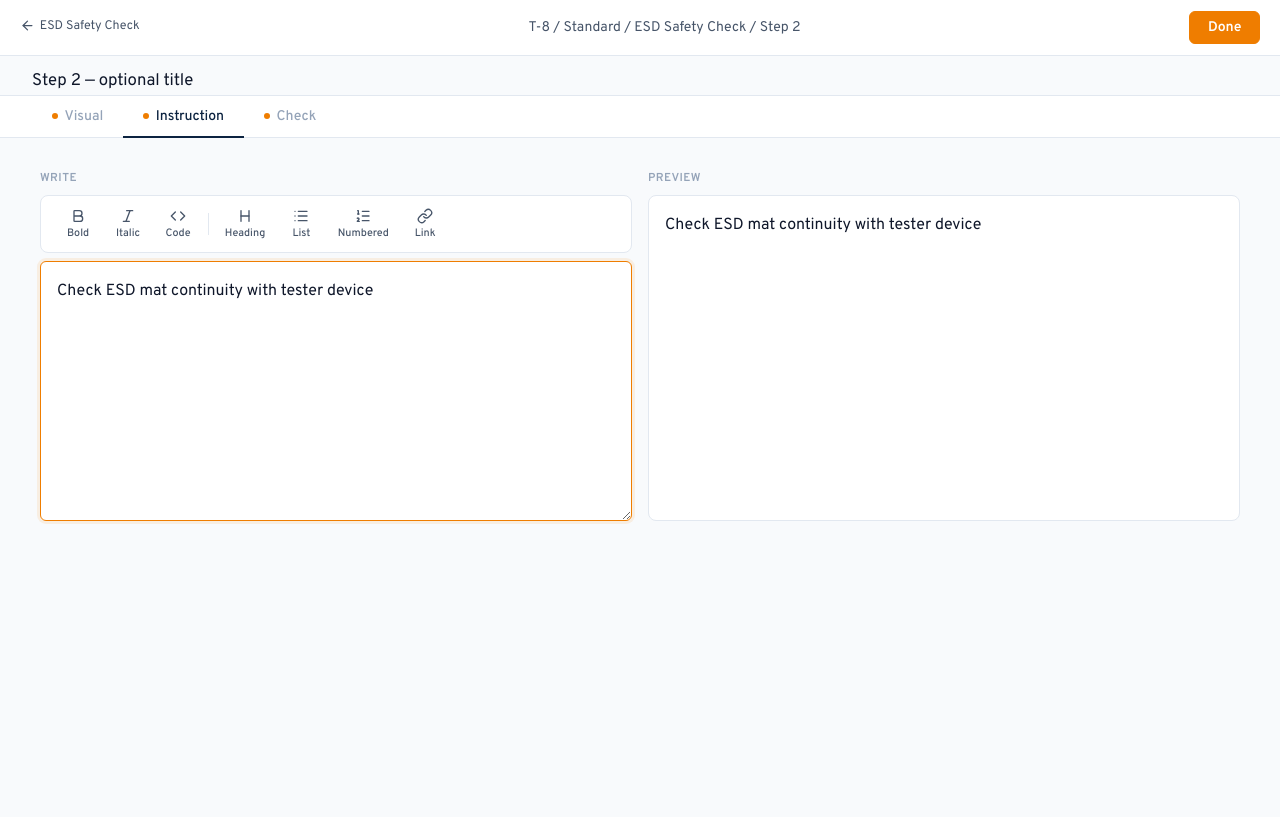
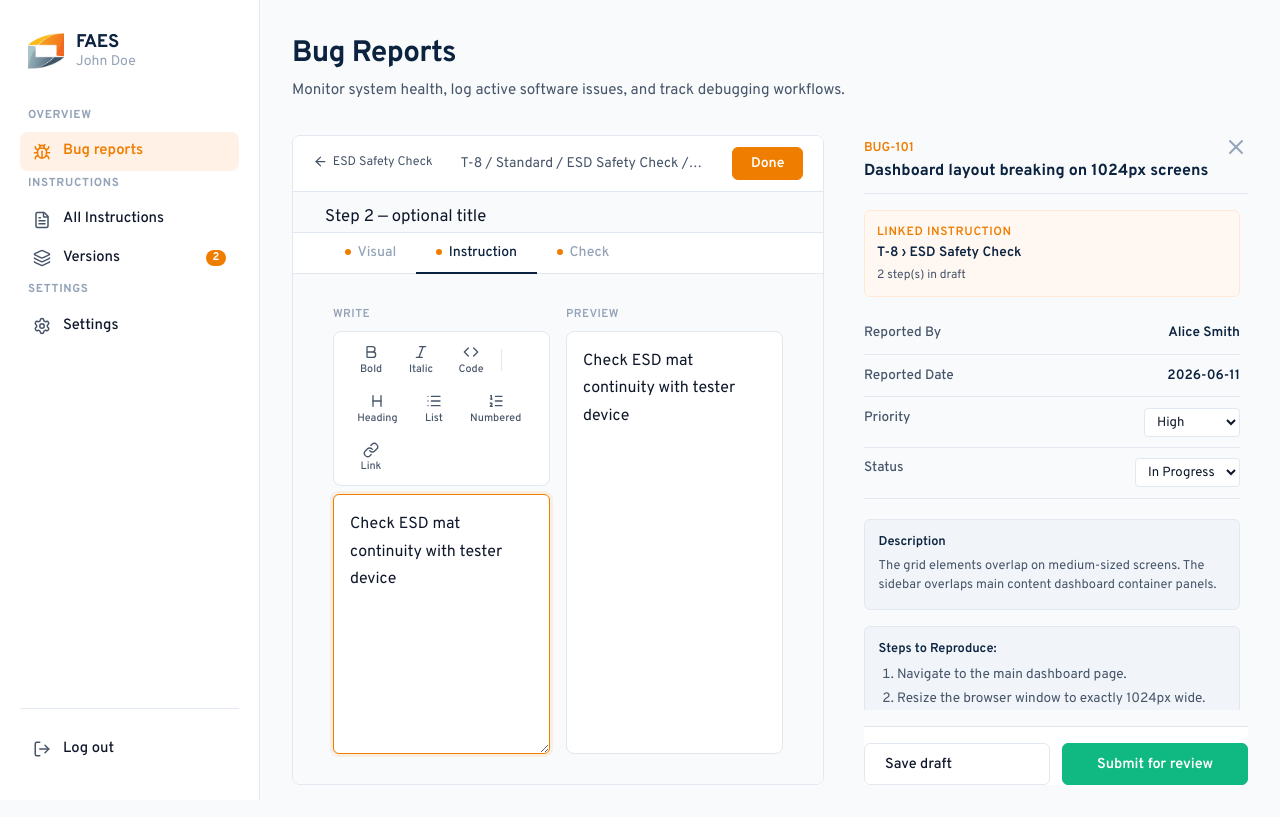
Before and after one commit to lars04m/faes-dashboard, a React (Vite) app: page /bug-reports in a window 1280 px wide. Both pictures are taken after a click on the element 770 px from the left and 614 px from the top of the page. Built offline with nearby package versions, Linux system fonts and the light colour scheme; a web font is replaced by a local one.

Commit message:
feat: constrain step editor layout and hide FABs when embedded in bug reports

```diff
--- a/src/components/InstructionBuilder/ConfigurationsView.tsx
+++ b/src/components/InstructionBuilder/ConfigurationsView.tsx
@@ -115,9 +115,11 @@ export const ConfigurationsView: React.FC<Props> = ({
         </div>
       )}
 
-      <button className="ib-fab" onClick={() => setDialogOpen(true)} title="Add configuration">
-        <Plus size={22} />
-      </button>
+      {!embedded && (
+        <button className="ib-fab" onClick={() => setDialogOpen(true)} title="Add configuration">
+          <Plus size={22} />
+        </button>
+      )}
 
       {dialogOpen && (
         <div className="modal-overlay" onClick={handleCancel}>
--- a/src/components/InstructionBuilder/InstructionBuilder.css
+++ b/src/components/InstructionBuilder/InstructionBuilder.css
@@ -1158,6 +1158,12 @@
   display: flex;
   flex-direction: column;
   overflow: hidden;
+}
+
+.visual-editor-view.embedded {
+  position: absolute;
+  inset: 0;
+  z-index: 100;
 }
 
 .visual-editor-topbar {
--- a/src/components/InstructionBuilder/ProductsView.tsx
+++ b/src/components/InstructionBuilder/ProductsView.tsx
@@ -99,9 +99,11 @@ export const ProductsView: React.FC<Props> = ({
         </div>
       )}
 
-      <button className="ib-fab" onClick={onAddProduct} title="Add product">
-        <Plus size={22} />
-      </button>
+      {!embedded && (
+        <button className="ib-fab" onClick={onAddProduct} title="Add product">
+          <Plus size={22} />
+        </button>
+      )}
 
       {addProductDialogOpen && (
         <div className="modal-overlay" onClick={handleCancel}>
--- a/src/components/InstructionBuilder/StepEditorView.tsx
+++ b/src/components/InstructionBuilder/StepEditorView.tsx
@@ -38,6 +38,7 @@ interface Props {
   onActiveImageChange: (idx: number) => void;
   onUndoAnnotation: (imageIdx: number) => void;
   onClearAnnotations: (imageIdx: number) => void;
+  embedded?: boolean;
 }
 
 // ── AnnotationSvg ────────────────────────────────────────────────────────────
@@ -145,6 +146,7 @@ export const StepEditorView: React.FC<Props> = ({
   onActiveImageChange,
   onUndoAnnotation,
   onClearAnnotations,
+  embedded = false,
 }) => {
   const instructionRef = useRef<HTMLTextAreaElement>(null);
   const stepIdx = effectiveSteps.findIndex(s => s.id === selectedStepId);
@@ -173,7 +175,7 @@ export const StepEditorView: React.FC<Props> = ({
   const hasVisual = images.some(img => img.url || img.annotations.length > 0);
 
   return (
-    <div className="visual-editor-view">
+    <div className={`visual-editor-view ${embedded ? 'embedded' : ''}`}>
       {/* Top bar */}
       <div className="visual-editor-topbar">
         <button className="ib-back-btn" onClick={onDone} style={{ color: 'var(--text-secondary)' }}>
--- a/src/components/InstructionBuilder/index.tsx
+++ b/src/components/InstructionBuilder/index.tsx
@@ -350,6 +350,7 @@ export const InstructionBuilder: React.FC<InstructionBuilderProps> = ({
           onActiveImageChange={s.setActiveImageIdx}
           onUndoAnnotation={s.handleUndoAnnotation}
           onClearAnnotations={s.handleClearAnnotations}
+          embedded={embedded}
         />
       )}
     </>
```
